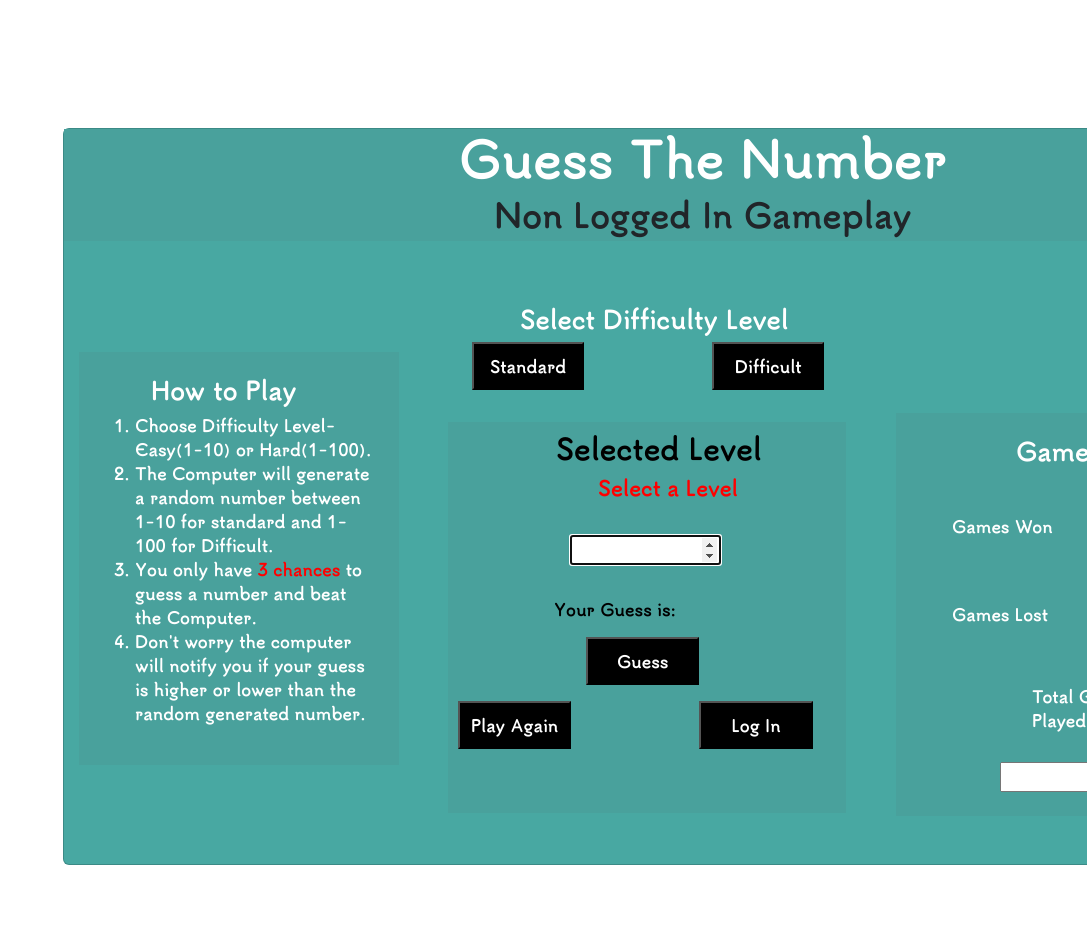
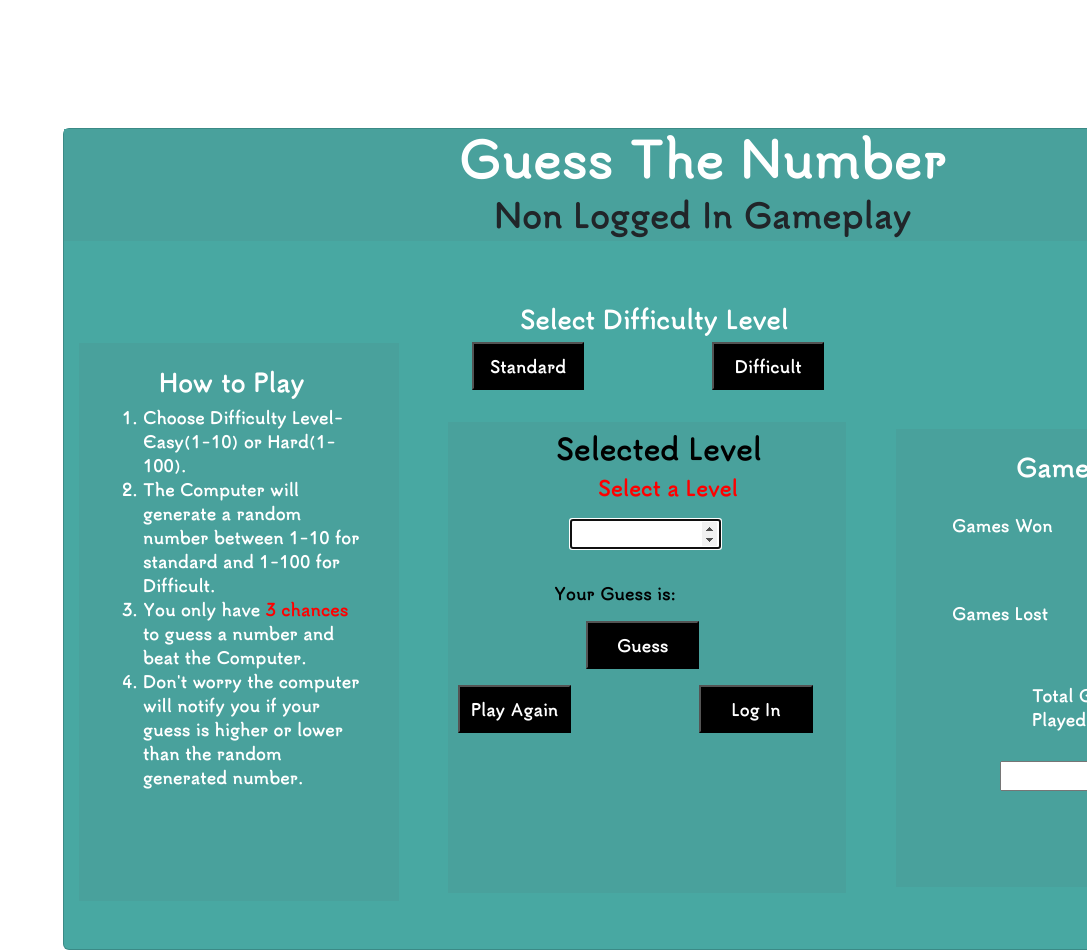
Before and after one commit to AndrewIMLEx/Learning-Project, a React app: page / in a window 1280 px wide. Shown: the top 950 px of the page, without its empty margins (193-1280 px from the left). Before the commit the page ends 865 px from the top, so only its background shows below. Built offline with nearby package versions, Linux system fonts and the light colour scheme.

Commit message:
adjust padding height

```diff
--- a/src/style.css
+++ b/src/style.css
@@ -42,7 +42,6 @@ h2 {
     font-size: 32px;
     font-weight: bold;
 }
-
 h4 {
     margin-left: 2em;
     color:white;
@@ -62,7 +61,7 @@ input{
     margin-left: 24em;
     margin-top: 2em;
     margin-right: 31em;
-    padding-top: 2em
+    padding-top: 2em;
 }
 #LevelForm{
     margin-left: 5em;
@@ -70,12 +69,13 @@ input{
     margin: 2em;
     display: flex;
     flex-direction: column;
+    margin-top:0.9em;
 }
 .levelCard{
     margin-top: 2em;
     background-color: #49A19C;
     padding: 10px;
-    padding-bottom: 4em
+    padding-bottom: 10em
 }
 #login{
     margin-left: 8rem;
@@ -104,7 +104,7 @@ p {
 #played{
     margin: 10px 20px 30px 10px;
 }
-rulescard{
+rules-card{
     padding-left:4em;
 }
 .rules {
@@ -113,8 +113,9 @@ rulescard{
     height : 70%;
     background-color: #49A19C;
     margin-left: 15px;
-    margin-top: -29em;
-    padding: 1.5em
+    margin-top: -34em;
+    padding: 1.6em 2em 2em 2em;
+    padding-bottom: 6em;
 }
 span{
     display:inline-block;
@@ -124,8 +125,9 @@ span{
 }
 .tally {
     margin-left: 52em;
-    margin-top: -25em;
+    margin-top: -29em;
     background-color: #49A19C;
     margin-right: 0.9em;
     padding: 1.5em;
+    padding-bottom: 6em;
 }
```
